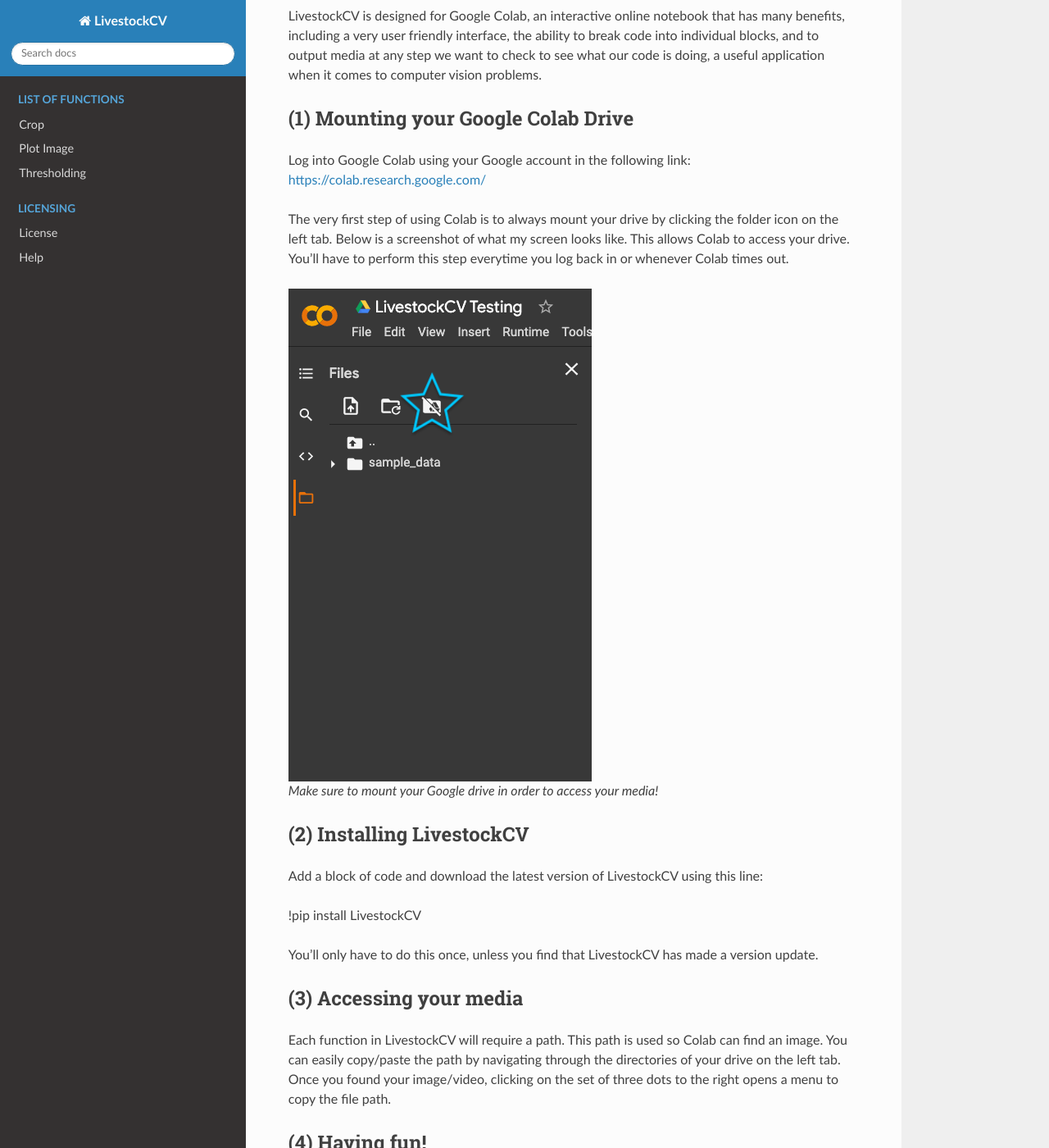
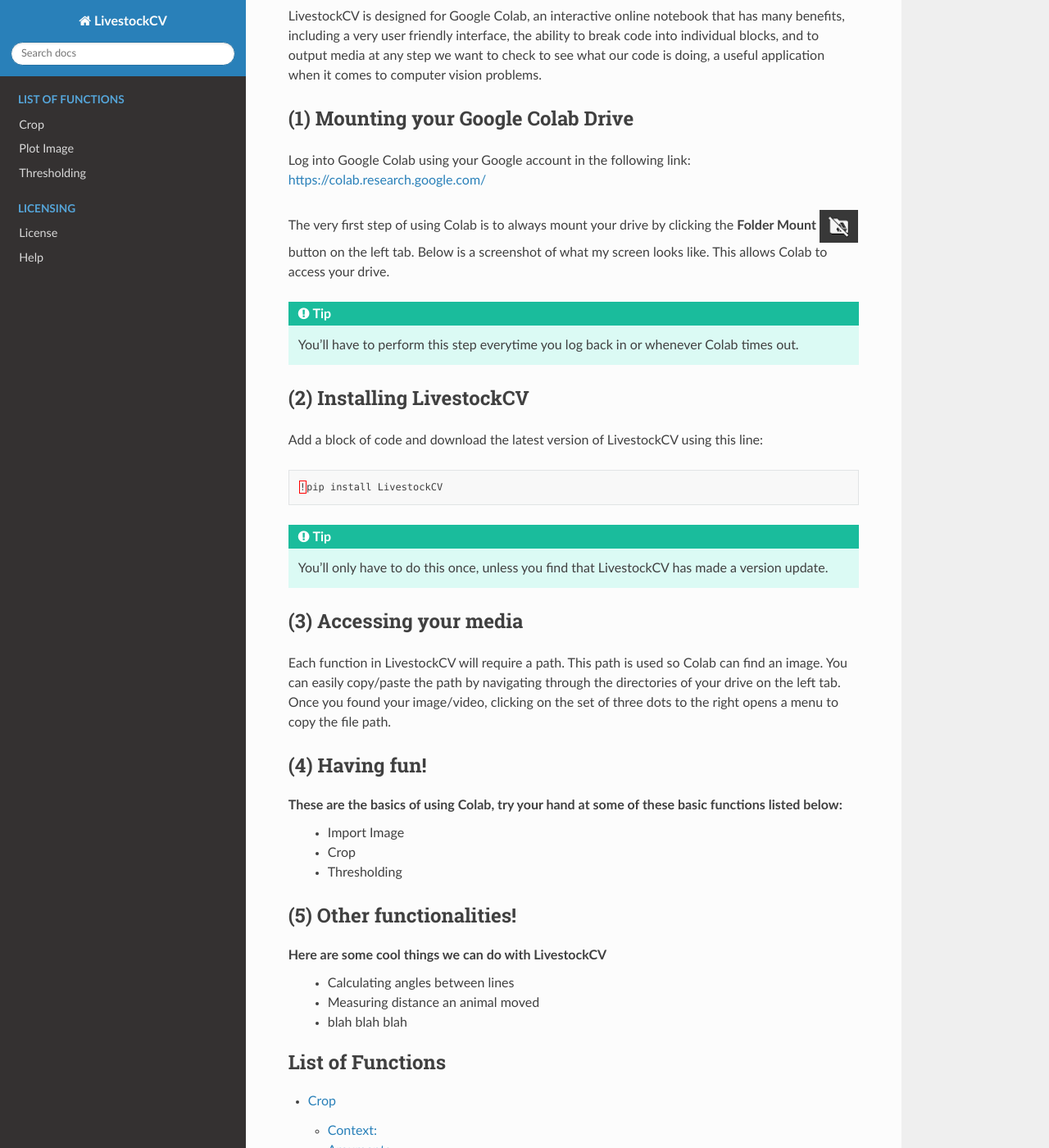
Before and after one commit to peschelgroup/LivestockCV, a Sphinx documentation site: the page built from docs/source/index.rst, in a window 1280 px wide and 1400 px high, scrolled down 400 px. Shown: the whole window at 82% size. Built offline with Sphinx 7.4.7 and the Read the Docs theme 2.0.0, drawn with Linux system fonts in a browser that asks for light colours.

Commit message:
Adding documentation

```diff
--- a/docs/source/index.rst
+++ b/docs/source/index.rst
@@ -20,22 +20,25 @@ LivestockCV is designed for Google Colab, an interactive online notebook that ha
 Log into Google Colab using your Google account in the following link:
 https://colab.research.google.com/
 
-The very first step of using Colab is to always mount your drive by clicking the folder icon on the left tab. Below is a screenshot of what my screen looks like.
-This allows Colab to access your drive. You'll have to perform this step everytime you log back in or whenever Colab times out.
+The very first step of using Colab is to always mount your drive by clicking the **Folder Mount** |mount| button on the left tab. Below is a screenshot of what my screen looks like.
+This allows Colab to access your drive.
 
-.. figure:: /images/colab1.png
+.. |mount| image:: /images/mount.png
 
-   *Make sure to mount your Google drive in order to access your media!*
-
+.. Tip::
+    You'll have to perform this step everytime you log back in or whenever Colab times out.
 
 (2) Installing LivestockCV
 ------------------------------
 
 Add a block of code and download the latest version of LivestockCV using this line:
 
-!pip install LivestockCV
+.. code:: python
 
-You'll only have to do this once, unless you find that LivestockCV has made a version update.
+   !pip install LivestockCV
+
+.. Tip::
+   You'll only have to do this once, unless you find that LivestockCV has made a version update.
 
 
 (3) Accessing your media
```
Also changed, not shown: docs/source/Crop.rst (+6 -2 lines), docs/source/Plot Image.rst (+6 -2 lines), docs/source/Thresholding.rst (+39 -38 lines), docs/source/images/colab1.png, docs/source/images/mount.png (added).
